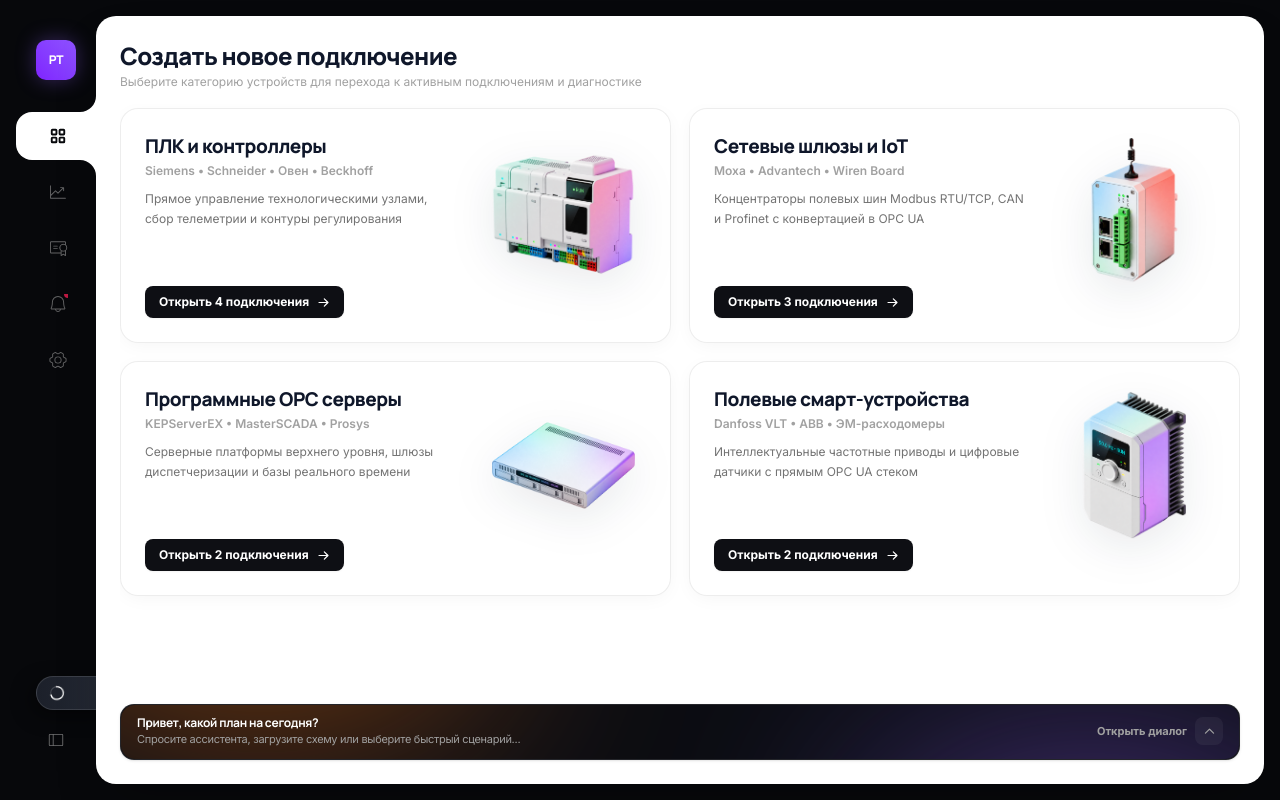
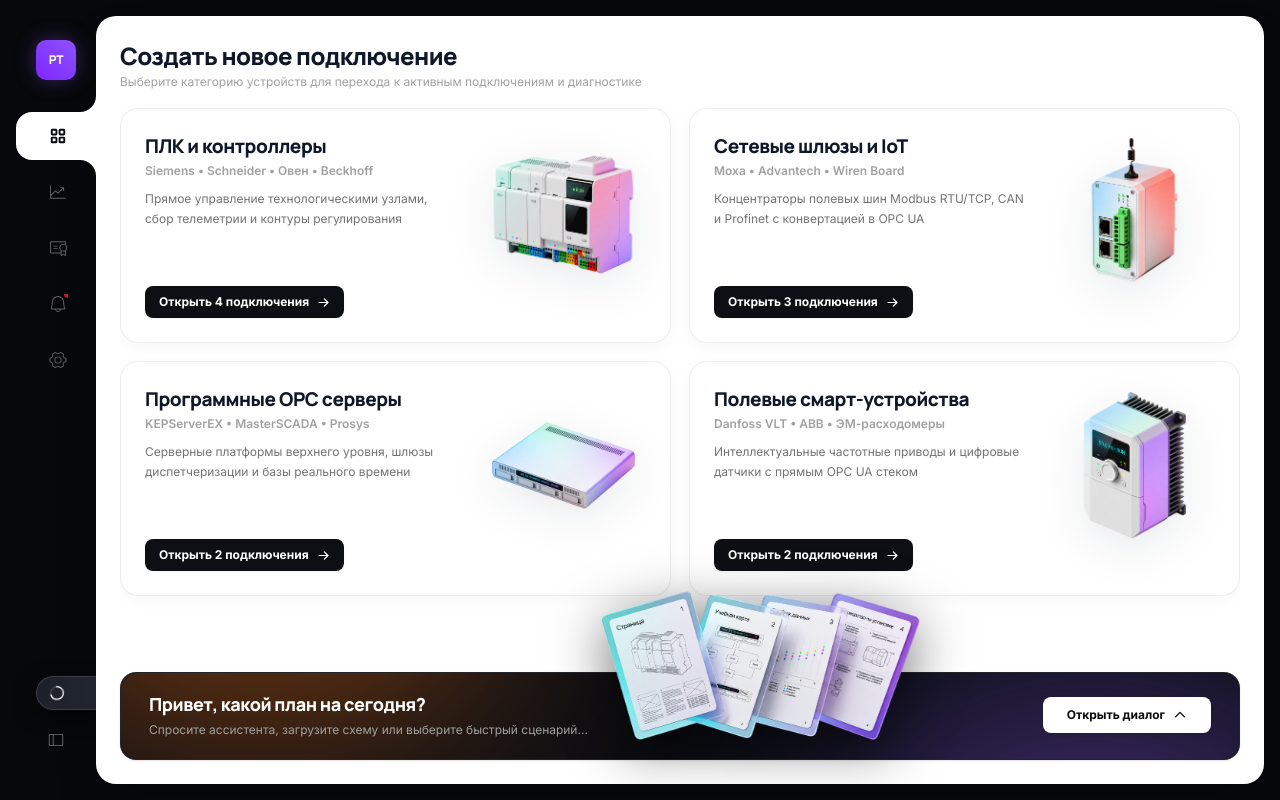
Before and after one commit to adamprogety-hub/ocf_hub_1, a Next.js app: page / in a window 1280 px wide. Built offline with nearby package versions, Linux system fonts and the light colour scheme.

Commit message:
feat(copilot): increase collapsed banner height to 88px and add floating 3D quick start pages illustration

```diff
--- a/src/components/IndustrialCopilotBanner.tsx
+++ b/src/components/IndustrialCopilotBanner.tsx
@@ -467,10 +467,10 @@ export const IndustrialCopilotBanner: React.FC<IndustrialCopilotBannerProps> = (
       />
 
       {/* Spacer in document flow so category cards don't shift when banner is expanded */}
-      <div className="h-[56px] shrink-0 mt-3 select-none pointer-events-none" />
+      <div className="h-[88px] shrink-0 mt-3 select-none pointer-events-none" />
 
       {/* ========================================================================= */}
-      {/* UNIFIED PHYSICAL MORPHING ISLAND (Expands upwards from 56px to 100%)       */}
+      {/* UNIFIED PHYSICAL MORPHING ISLAND (Expands upwards from 88px to 100%)       */}
       {/* ========================================================================= */}
       <div
         onDragOver={(e) => {
@@ -486,12 +486,12 @@ export const IndustrialCopilotBanner: React.FC<IndustrialCopilotBannerProps> = (
         style={{
           transition: 'all 440ms cubic-bezier(0.16, 1, 0.3, 1)',
         }}
-        className={`absolute left-0 right-0 bottom-0 z-40 bg-[#0c0d12] text-white overflow-hidden select-none border ${
+        className={`absolute left-0 right-0 bottom-0 z-40 bg-[#0c0d12] text-white select-none border transition-all group ${
           isDragging ? 'border-violet-500 ring-2 ring-violet-500/40' : 'border-white/10'
         } ${
           isExpanded
-            ? 'top-0 rounded-[16px]'
-            : 'top-[calc(100%-56px)] rounded-[14px] hover:border-violet-500/40 hover:bg-[#11131c] cursor-pointer shadow-sm'
+            ? 'top-0 rounded-[16px] overflow-hidden'
+            : 'top-[calc(100%-88px)] rounded-[16px] overflow-visible hover:border-violet-500/40 hover:bg-[#11131c] cursor-pointer shadow-sm'
         }`}
       >
         {/* Living Orbital Blurred Background Circles (Violet & Radiant Orange) */}
@@ -520,32 +520,44 @@ export const IndustrialCopilotBanner: React.FC<IndustrialCopilotBannerProps> = (
         {/* ----------------------------------------------------------------------- */}
         <div
           onClick={() => !isExpanded && setIsExpanded(true)}
-          className={`absolute inset-x-0 bottom-0 h-[56px] px-3.5 sm:px-4 flex items-center justify-between gap-3 z-30 transition-all duration-200 ${
+          className={`absolute inset-x-0 bottom-0 h-[88px] px-6 sm:px-7 flex items-center justify-between gap-4 z-30 transition-all duration-200 ${
             isExpanded
               ? 'opacity-0 pointer-events-none -translate-y-2'
               : 'opacity-100 pointer-events-auto translate-y-0 cursor-pointer'
           }`}
         >
-          {/* Left: Clean Greeting Input Trigger (No avatars or logos) */}
-          <div className="flex items-center gap-3 min-w-0 flex-1">
-            <div className="flex flex-col min-w-0">
-              <span className="text-xs font-bold text-white font-heading tracking-tight truncate">
-                Привет, какой план на сегодня?
-              </span>
-              <span className="text-[11px] text-neutral-400 font-sans tracking-tight truncate">
-                Спросите ассистента, загрузите схему или выберите быстрый сценарий...
-              </span>
-            </div>
+          {/* Left: Clean Greeting Input Trigger */}
+          <div className="max-w-xs sm:max-w-sm md:max-w-md shrink-0 z-20">
+            <h3 className="text-base sm:text-lg font-extrabold tracking-tight font-heading text-white">
+              Привет, какой план на сегодня?
+            </h3>
+            <p className="text-xs text-neutral-400 font-sans mt-0.5 leading-relaxed">
+              Спросите ассистента, загрузите схему или выберите быстрый сценарий...
+            </p>
           </div>
 
-          {/* Right: Clean action trigger */}
-          <div className="flex items-center gap-2 shrink-0">
-            <span className="hidden sm:inline text-[11px] font-bold text-neutral-400 group-hover:text-neutral-200 font-sans transition-colors">
-              Открыть диалог
-            </span>
-            <div className="w-7 h-7 rounded-[8px] bg-white/5 group-hover:bg-violet-600 text-neutral-400 group-hover:text-white flex items-center justify-center transition-all">
-              <CaretUp size={13} weight="bold" />
-            </div>
+          {/* Center: 3D Pages Graphic (Emerging between text and button) */}
+          <div className="hidden sm:flex absolute left-[320px] sm:left-[350px] md:left-[390px] right-[180px] sm:right-[200px] md:right-[230px] -top-12 sm:-top-14 md:-top-16 bottom-1 pointer-events-none items-end justify-center z-30">
+            <img
+              src="/quick_start_pages.png"
+              alt="Быстрый старт"
+              className="h-[140px] sm:h-[160px] md:h-[180px] w-auto max-w-full object-contain filter drop-shadow-[0_14px_28px_rgba(0,0,0,0.55)] group-hover:scale-105 group-hover:-translate-y-1.5 transition-all duration-300 ease-[cubic-bezier(0.16,1,0.3,1)] select-none pointer-events-none"
+            />
+          </div>
+
+          {/* Right: Tactile Action Button */}
+          <div className="shrink-0 z-20">
+            <button
+              type="button"
+              className="bg-white hover:bg-neutral-100 text-neutral-950 font-extrabold text-xs px-5 sm:px-6 py-2.5 rounded-[8px] transition-all duration-200 hover:scale-102 active:scale-98 shadow-sm flex items-center justify-center gap-2 font-sans group/btn cursor-pointer"
+            >
+              <span>Открыть диалог</span>
+              <CaretUp
+                size={14}
+                weight="bold"
+                className="group-hover/btn:-translate-y-0.5 transition-transform"
+              />
+            </button>
           </div>
         </div>
 
```
